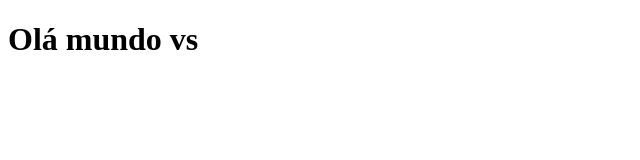
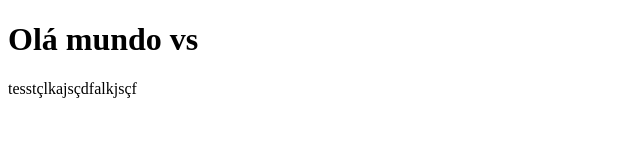
Before and after one commit to habbema/teste-vscode, a plain HTML site: page index.html in a window 1280 px wide. Shown: the whole page, without its empty margins (0-640 px from the left). Drawn offline with Linux system fonts and the light colour scheme.

Commit message:
segundo commit

```diff
--- a/index.html
+++ b/index.html
@@ -8,5 +8,6 @@
 </head>
 <body>
     <h1>Olá mundo vs</h1>
+    <p>tesstçlkajsçdfalkjsçf</p>
 </body>
 </html>
```
